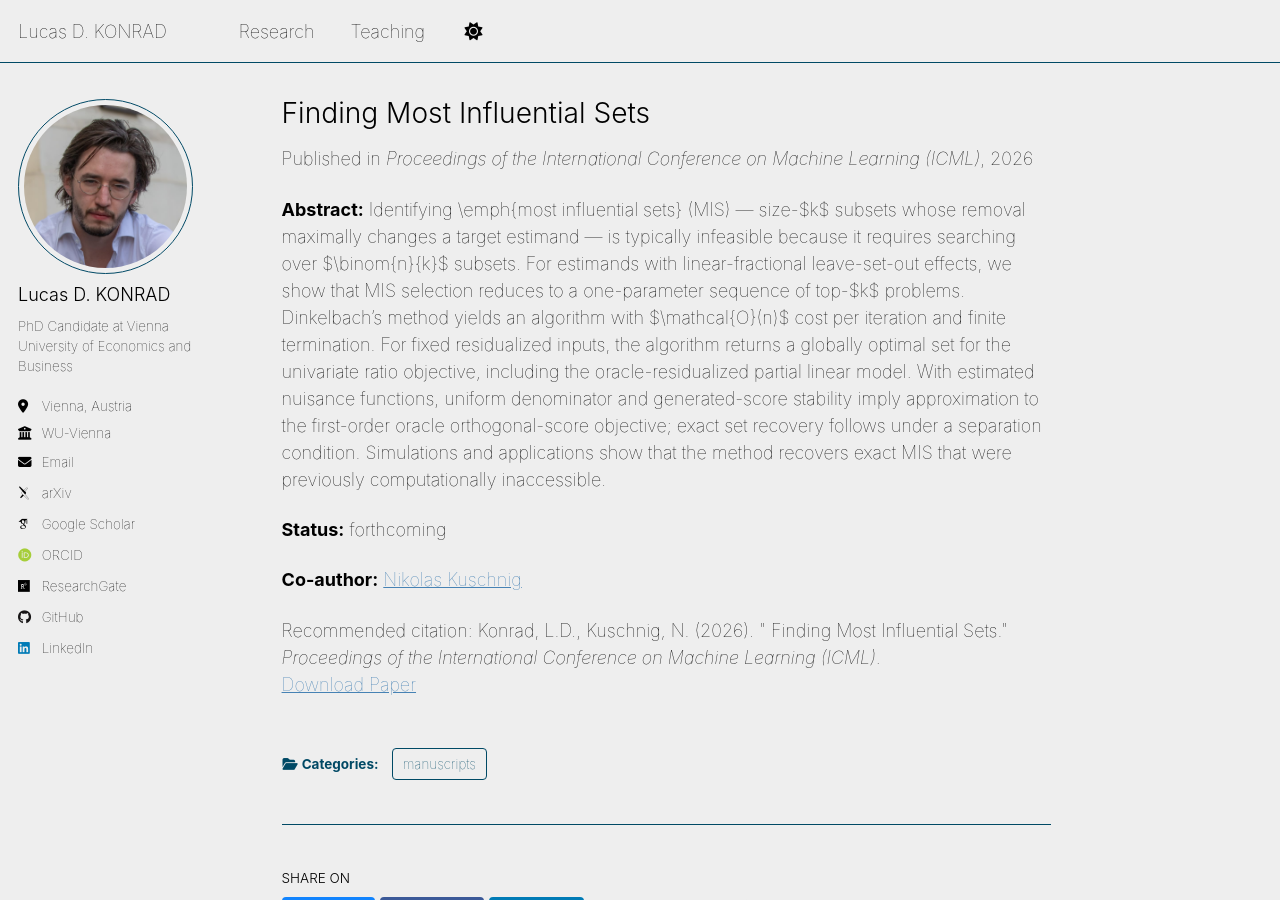
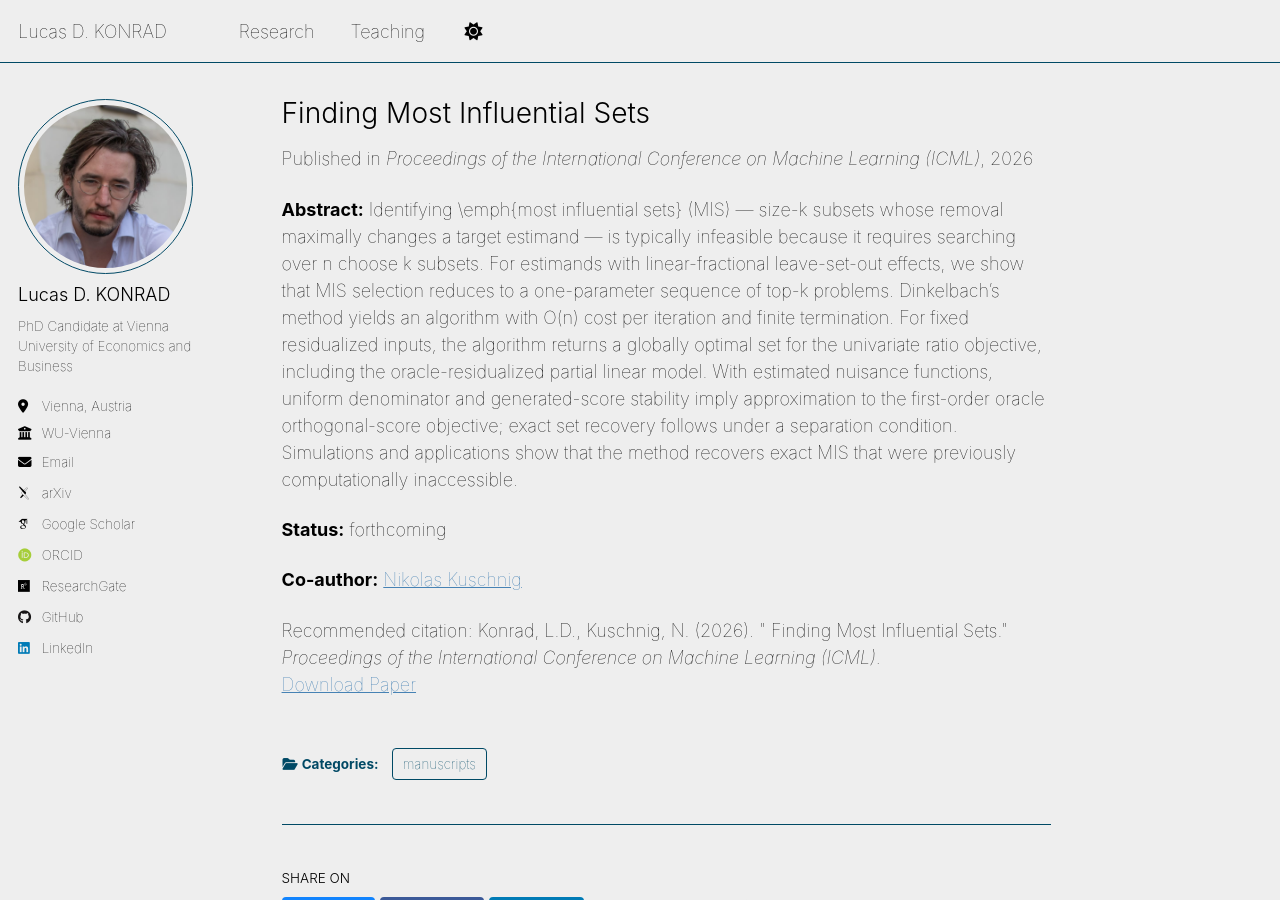
Before and after one commit to konradld/konradld.github.io, a Jekyll site: the page built from _research/publication-finding-mis.md, in a window 1280 px wide and 900 px high. Built offline with Jekyll 4.4.1, drawn with Linux system fonts in a browser that asks for light colours; some web fonts are replaced; a script that is not in the unit is left out.

Commit message:
Update publication-finding-mis.md

```diff
--- a/_research/publication-finding-mis.md
+++ b/_research/publication-finding-mis.md
@@ -11,9 +11,9 @@ venue: 'Proceedings of the International Conference on Machine Learning (ICML)'
 paperurl: 'http://arxiv.org/abs/2510.20372'
 citation: 'Konrad, L.D., Kuschnig, N. (2026). &quot; Finding Most Influential Sets.&quot; <i>Proceedings of the International Conference on Machine Learning (ICML)</i>.'
 ---
-**Abstract:** Identifying \emph{most influential sets} (MIS) --- size-$k$ subsets whose removal maximally changes a target estimand --- is typically infeasible because it requires searching over $\binom{n}{k}$ subsets.
-For estimands with linear-fractional leave-set-out effects, we show that MIS selection reduces to a one-parameter sequence of top-$k$ problems.
-Dinkelbach's method yields an algorithm with $\mathcal{O}(n)$ cost per iteration and finite termination.
+**Abstract:** Identifying \emph{most influential sets} (MIS) --- size-k subsets whose removal maximally changes a target estimand --- is typically infeasible because it requires searching over n choose k subsets.
+For estimands with linear-fractional leave-set-out effects, we show that MIS selection reduces to a one-parameter sequence of top-k problems.
+Dinkelbach's method yields an algorithm with O(n) cost per iteration and finite termination.
 For fixed residualized inputs, the algorithm returns a globally optimal set for the univariate ratio objective, including the oracle-residualized partial linear model.
 With estimated nuisance functions, uniform denominator and generated-score stability imply approximation to the first-order oracle orthogonal-score objective; exact set recovery follows under a separation condition.
 Simulations and applications show that the method recovers exact MIS that were previously computationally inaccessible.
```
